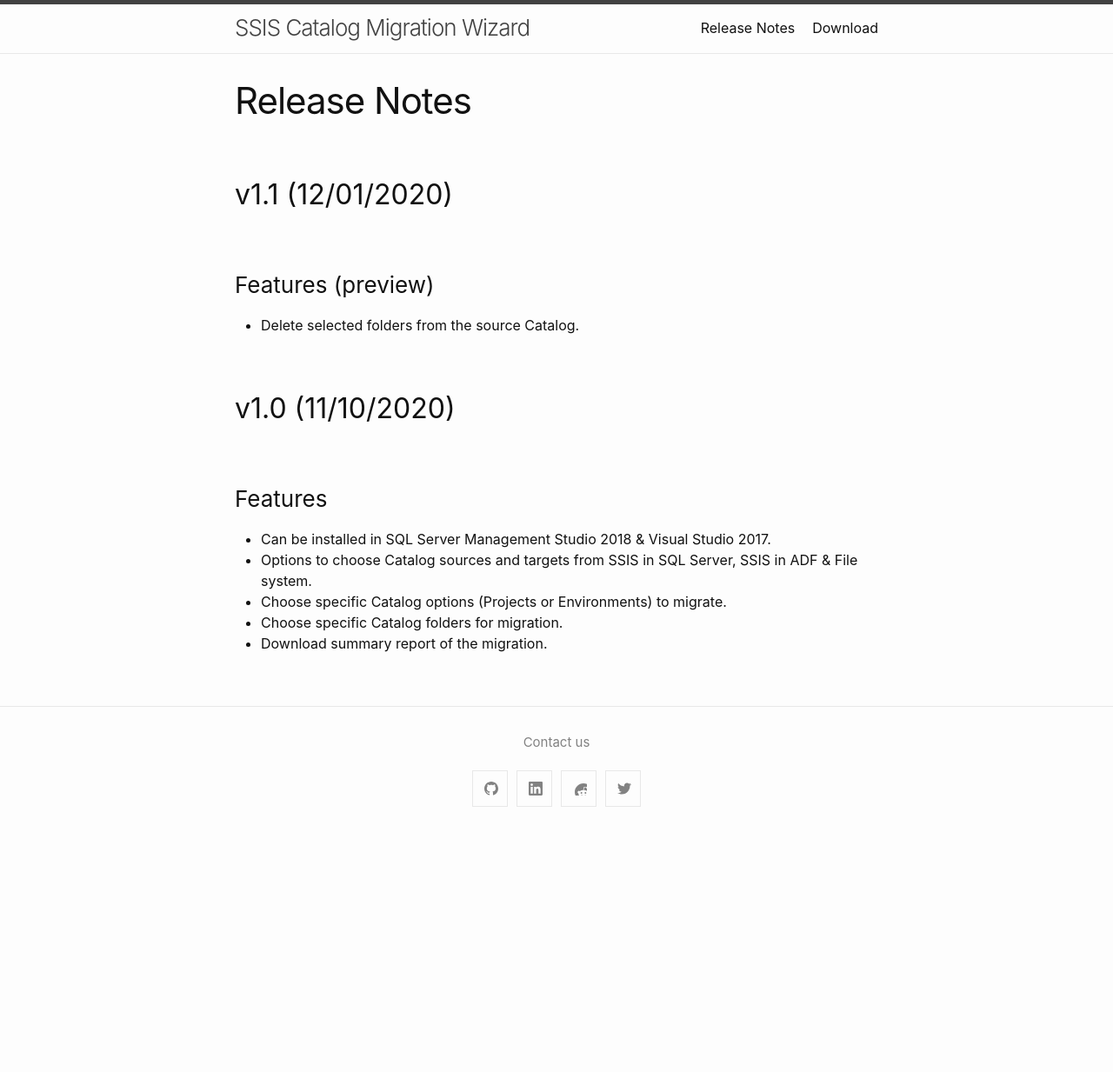
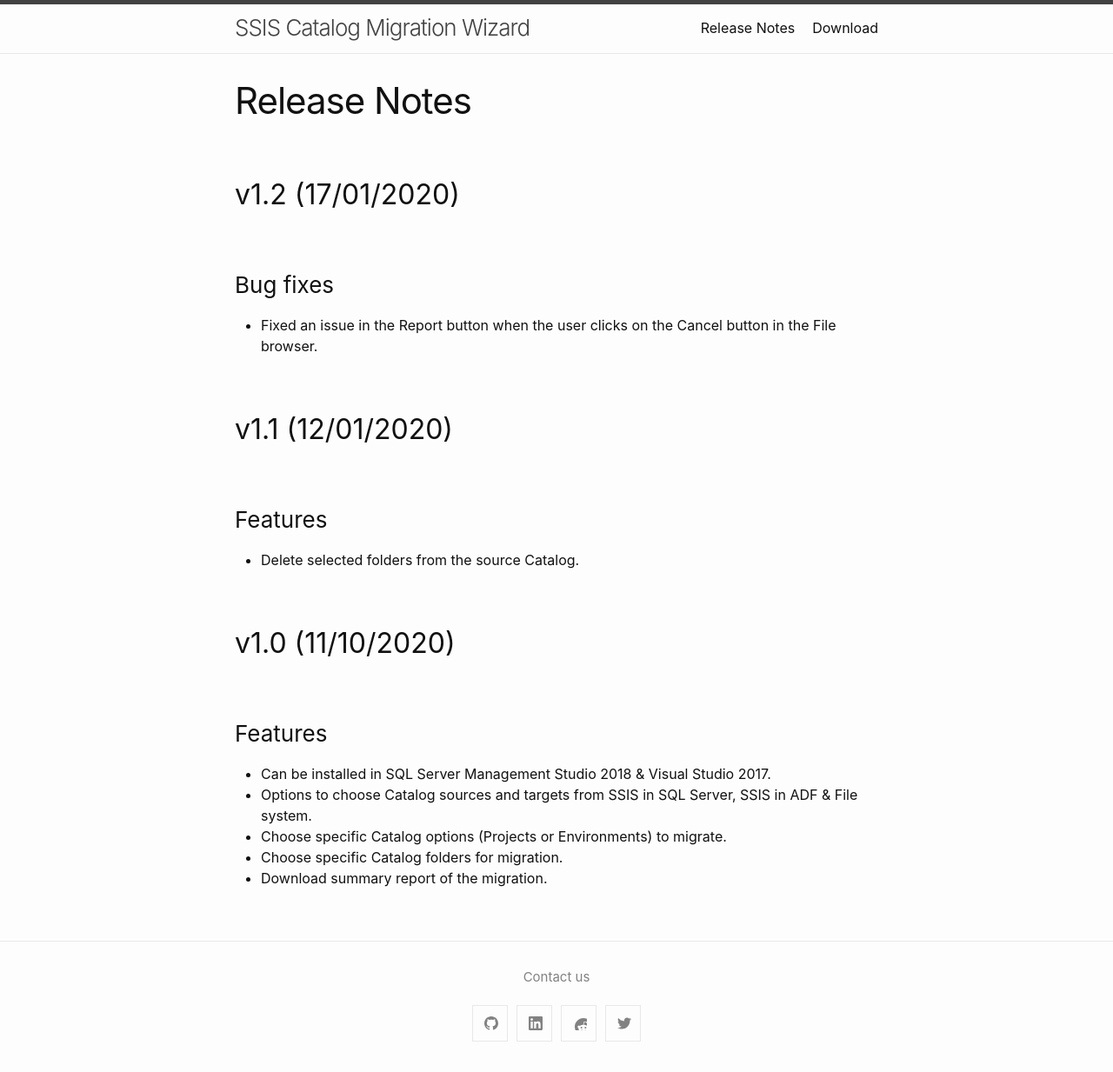
Before and after one commit to kr55/ssiscataloger, a Jekyll site: the page built from History.markdown, in a window 1280 px wide. Shown: the whole page at 87% size. Built offline with Jekyll 4.4.1, drawn with Linux system fonts in a browser that asks for light colours; before the commit the page ends 963 px from its top, so only the background shows below that.

Commit message:
Release 1.2 documentation update.

```diff
--- a/History.markdown
+++ b/History.markdown
@@ -3,10 +3,15 @@ layout: page
 title: Release Notes
 permalink: /Release Notes/
 ---
+## v1.2 (17/01/2020)
+
+### Bug fixes
+
+  * Fixed an issue in the Report button when the user clicks on the Cancel button in the File browser.
 
 ## v1.1 (12/01/2020)
 
-### Features (preview)
+### Features
 
   * Delete selected folders from the source Catalog.
 
```
Also changed, not shown: media/ChooseCatalogFolders.jpg, media/Welcome.jpg.
